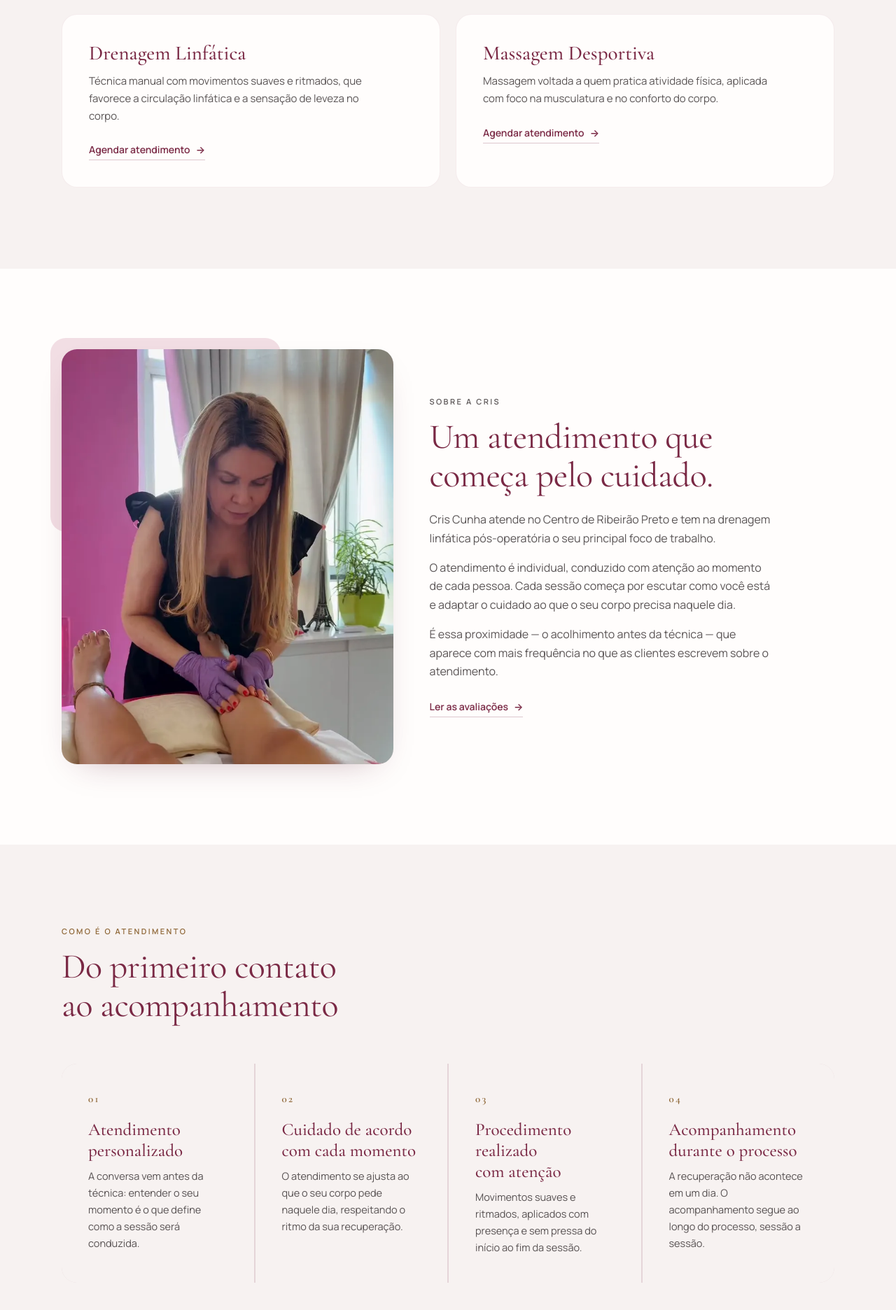
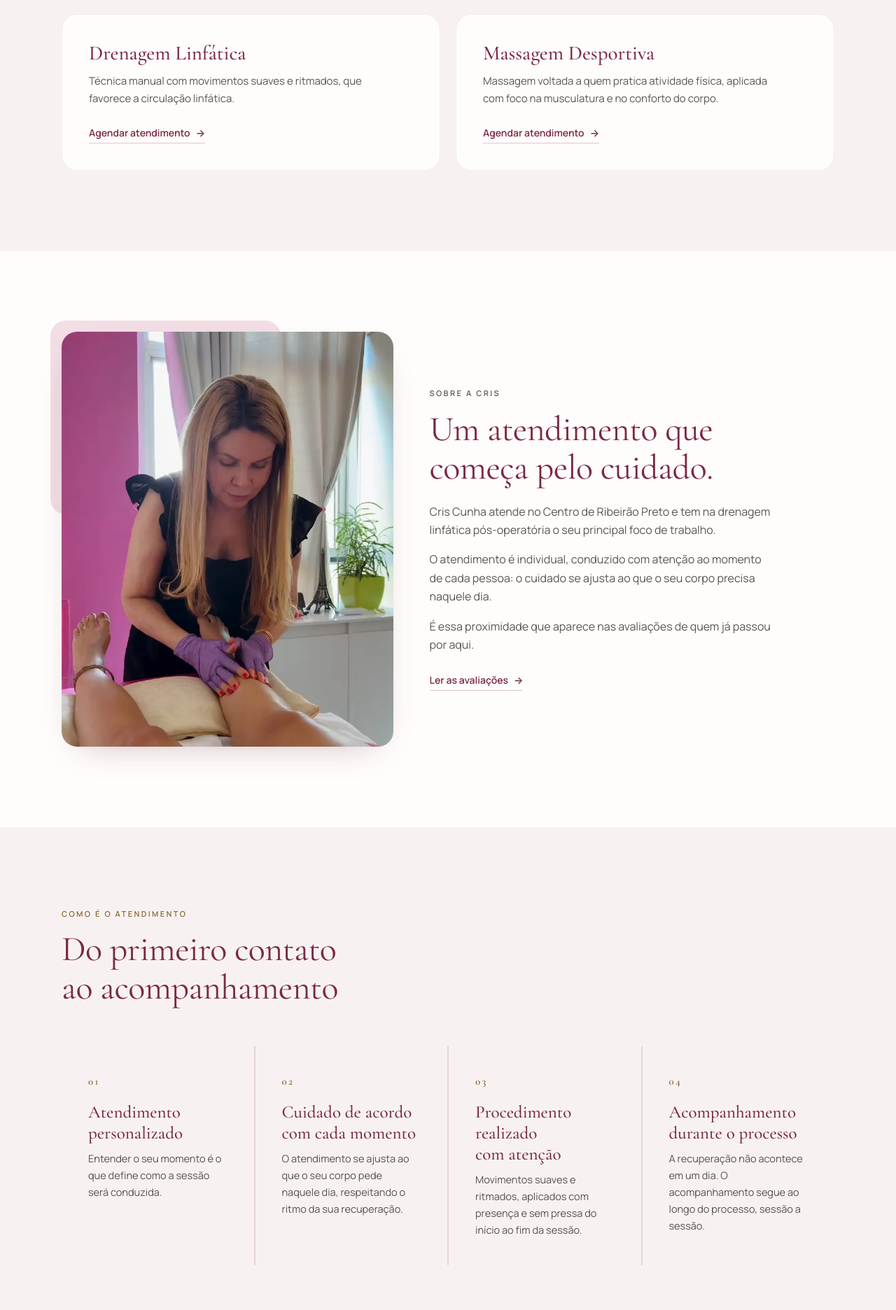
Before and after one commit to christianbryandev/criscunha, a plain HTML site: page index.html in a window 1280 px wide. Shown: the part 2678-4550 px from the top of the page at 70% size. Drawn offline with nearby package versions, Linux system fonts and the light colour scheme.

Commit message:
Revisão final: tira afirmações não fornecidas e encurta a meta description
Passando o texto renderizado linha a linha contra o briefing, quatro trechos
afirmavam mais do que a informação disponível:

- "sensação de leveza no corpo" era um benefício fora da lista aprovada
- "cada sessão começa por escutar como você está" descrevia um roteiro de
  sessão que ninguém informou
- "aparece com mais frequência no que as clientes escrevem" era uma
  estatística sobre 74 avaliações que não foi apurada
- "a conversa vem antes da técnica" afirmava a ordem das etapas

A meta description tinha 180 caracteres e seria cortada no resultado de
busca; agora tem 147.

Também some o ponto separador do hero abaixo de 480px, onde a linha quebrava
e ele sobrava no início da linha seguinte.

Co-Authored-By: Claude Opus 5 <noreply@anthropic.com>

```diff
--- a/assets/css/style.css
+++ b/assets/css/style.css
@@ -270,6 +270,11 @@ address{font-style:normal}
   font-size:13px;color:var(--ink-45);
 }
 .hero-meta .hm{display:inline-flex;align-items:center;gap:10px;white-space:nowrap}
+/* em telas estreitas a linha quebra: o ponto separador ficaria orfao no inicio da linha */
+@media (max-width:479px){
+  .hero-meta{gap:4px 16px}
+  .hero-meta .dot{display:none}
+}
 .hero-meta strong{color:var(--burgundy);font-weight:600}
 
 .hero-figure{position:relative}
--- a/index.html
+++ b/index.html
@@ -4,7 +4,7 @@
 <meta charset="utf-8">
 <meta name="viewport" content="width=device-width, initial-scale=1, viewport-fit=cover">
 <title>Cris Cunha — Drenagem Linfática Pós-Operatória em Ribeirão Preto</title>
-<meta name="description" content="Cris Cunha atende com drenagem linfática pós-operatória, drenagem linfática e massagem desportiva no Centro de Ribeirão Preto. Atendimento personalizado, agendamento pelo WhatsApp.">
+<meta name="description" content="Drenagem linfática pós-operatória, drenagem linfática e massagem desportiva com Cris Cunha, no Centro de Ribeirão Preto - SP. Agende pelo WhatsApp.">
 <meta name="robots" content="index, follow">
 <meta name="theme-color" content="#7A2945">
 
@@ -242,7 +242,7 @@
 
       <article class="card reveal">
         <h3>Drenagem Linfática</h3>
-        <p>Técnica manual com movimentos suaves e ritmados, que favorece a circulação linfática e a sensação de leveza no corpo.</p>
+        <p>Técnica manual com movimentos suaves e ritmados, que favorece a circulação linfática.</p>
         <a class="link-arrow" href="#" data-wa>Agendar atendimento <span aria-hidden="true">→</span></a>
       </article>
 
@@ -269,8 +269,8 @@
       <p class="eyebrow reveal">Sobre a Cris</p>
       <h2 class="section-title reveal">Um atendimento que começa pelo cuidado.</h2>
       <p class="reveal">Cris Cunha atende no Centro de Ribeirão Preto e tem na drenagem linfática pós-operatória o seu principal foco de trabalho.</p>
-      <p class="reveal">O atendimento é individual, conduzido com atenção ao momento de cada pessoa. Cada sessão começa por escutar como você está e adaptar o cuidado ao que o seu corpo precisa naquele dia.</p>
-      <p class="reveal">É essa proximidade — o acolhimento antes da técnica — que aparece com mais frequência no que as clientes escrevem sobre o atendimento.</p>
+      <p class="reveal">O atendimento é individual, conduzido com atenção ao momento de cada pessoa: o cuidado se ajusta ao que o seu corpo precisa naquele dia.</p>
+      <p class="reveal">É essa proximidade que aparece nas avaliações de quem já passou por aqui.</p>
       <a class="link-arrow reveal" href="#depoimentos">Ler as avaliações <span aria-hidden="true">→</span></a>
     </div>
   </div>
@@ -288,7 +288,7 @@
       <li class="step reveal">
         <span class="step-num">01</span>
         <h3>Atendimento personalizado</h3>
-        <p>A conversa vem antes da técnica: entender o seu momento é o que define como a sessão será conduzida.</p>
+        <p>Entender o seu momento é o que define como a sessão será conduzida.</p>
       </li>
       <li class="step reveal">
         <span class="step-num">02</span>
```
